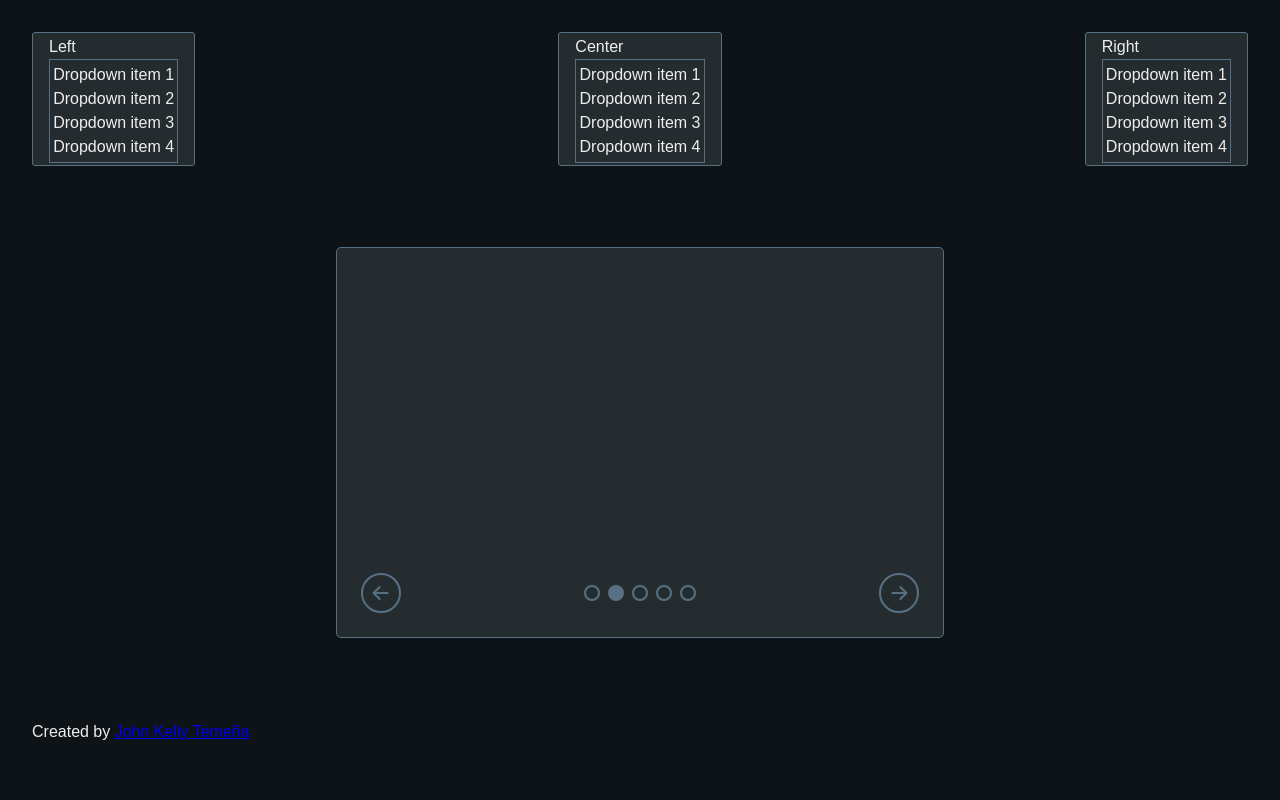
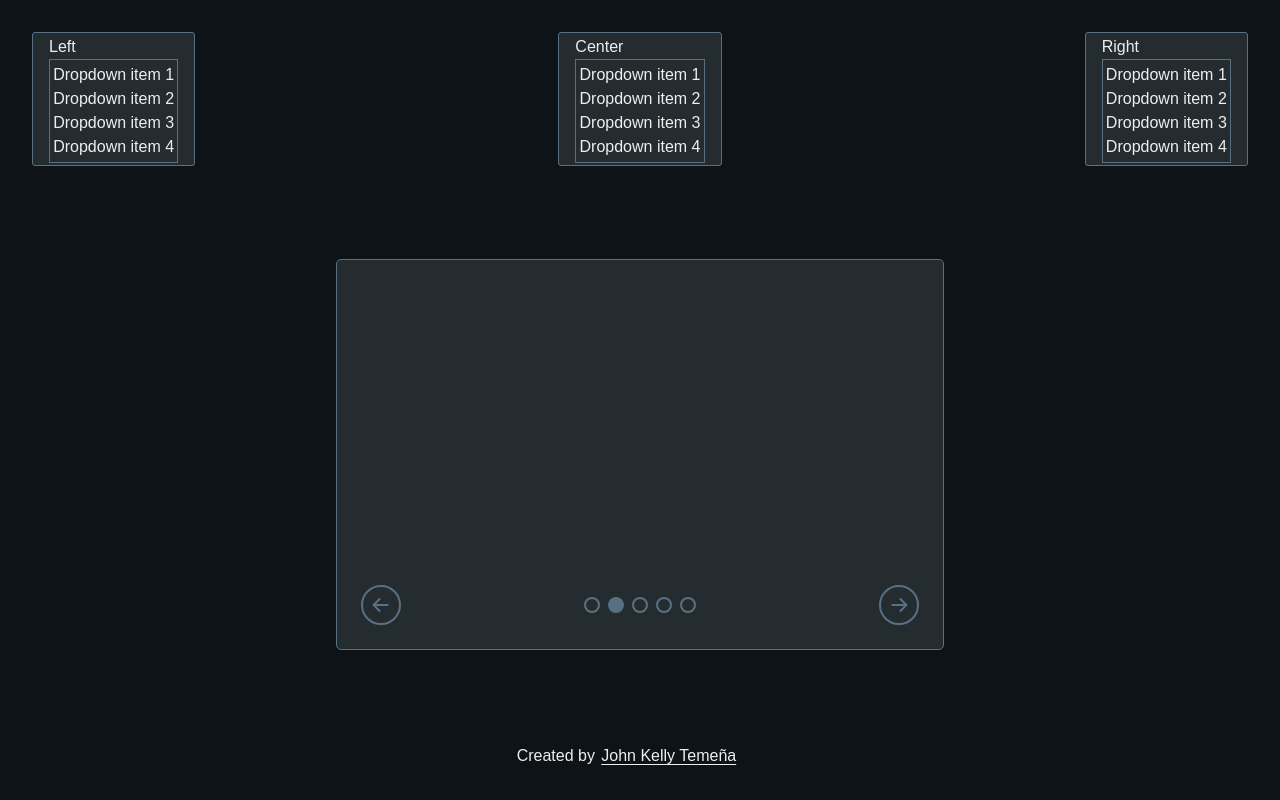
Before and after one commit to JohnKelly-T/dynamic-user-interface-interactions, a website built with webpack: page src/template.html in a window 1280 px wide. Built offline with nearby package versions, Linux system fonts and the light colour scheme; what @johnkelly-t/dropdown-menu would draw is missing.

Commit message:
Add style to footer

```diff
--- a/src/styles/global.css
+++ b/src/styles/global.css
@@ -99,3 +99,23 @@ main {
 #next-btn {
     transform: rotate(90deg);
 }
+
+footer {
+    display: flex;
+    justify-content: center;
+}
+
+.credit {
+    display: flex;
+    justify-content: center;
+    gap: 0.4rem;
+}
+
+.credit a {
+    display: flex;
+    gap: 0.2rem;
+    font-size: inherit;
+    color: inherit;
+    text-underline-offset: 3px;
+    text-decoration-thickness: 1px;
+}
```
